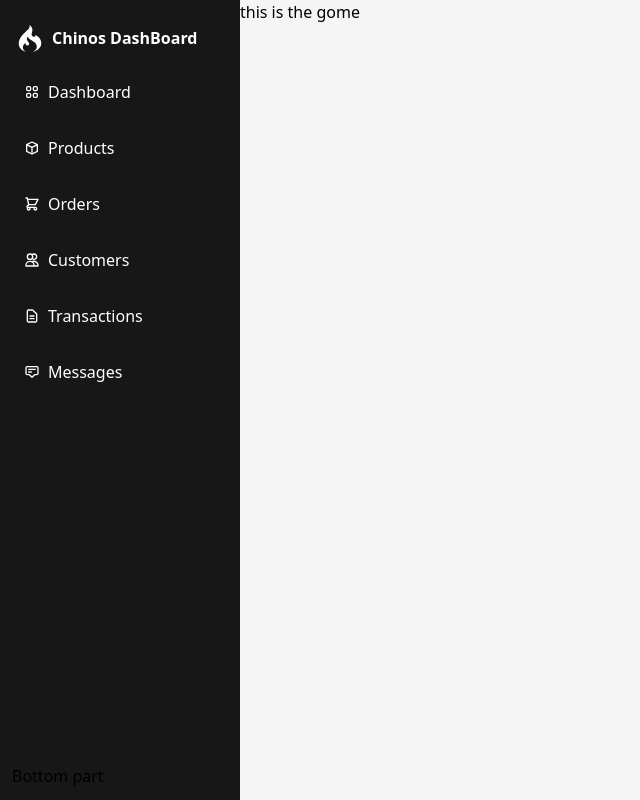
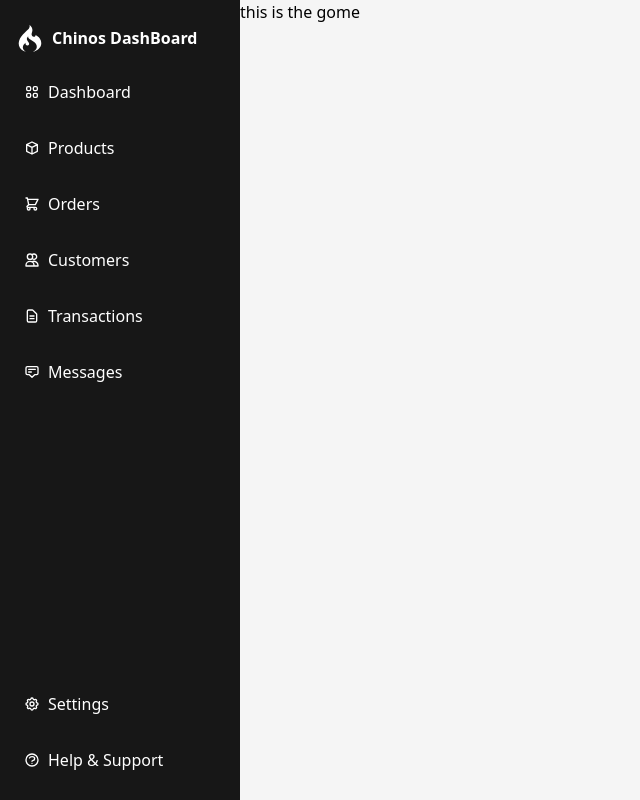
Before and after one commit to ch1n069/FlexDash, a React (Vite) app: page / in a window 1280 px wide. Shown: the whole page, without its empty margins (0-640 px from the left). Built offline with nearby package versions, Linux system fonts and the light colour scheme.

Commit message:
rendering of the bottom navlinks

```diff
--- a/src/shared/SideBar.jsx
+++ b/src/shared/SideBar.jsx
@@ -1,7 +1,10 @@
 import React from "react";
 // import { IoLogoDesignernews } from "react-icons";
 import { DiCodeigniter } from "react-icons/di";
-import { DASHBOARD_SIDEBAR_LINKS } from "../lib/consts/navigation";
+import {
+  DASHBOARD_SIDEBAR_BOTTOM_LINKS,
+  DASHBOARD_SIDEBAR_LINKS,
+} from "../lib/consts/navigation";
 import NavLink from "../components/NavLink";
 const SideBar = () => {
   return (
@@ -16,7 +19,11 @@ const SideBar = () => {
           return <NavLink key={item.key} item={item} />;
         })}
       </div>
-      <div className="">Bottom part</div>
+      <div className="">
+        {DASHBOARD_SIDEBAR_BOTTOM_LINKS.map((item) => {
+          return <NavLink key={item.key} item={item} />;
+        })}
+      </div>
     </div>
   );
 };
```
